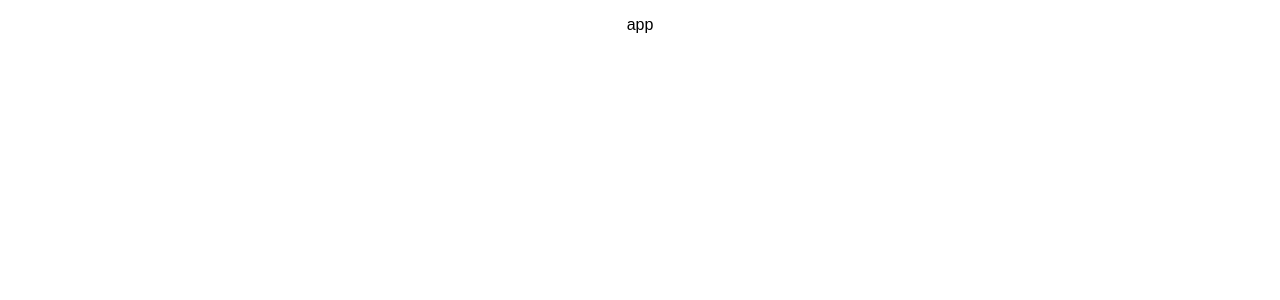
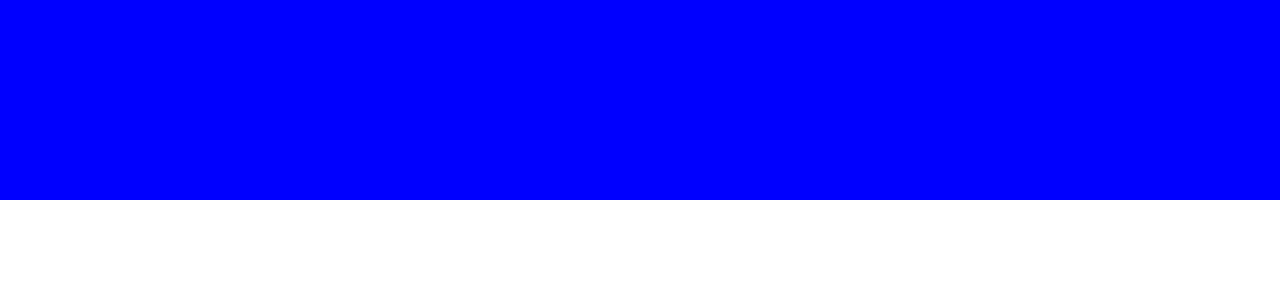
Before and after one commit to davideliason/react_fitness_log, a React (Create React App) app: page / in a window 1280 px wide. Shown: the top 300 px of the page. Built offline with nearby package versions, Linux system fonts and the light colour scheme.

Commit message:
add class App-header to css and empty div with that class for styling

```diff
--- a/src/App.css
+++ b/src/App.css
@@ -1,3 +1,10 @@
 .App {
   text-align: center;
+  margin: 0px;
+  padding: 0px;
 }
+
+.App-header {
+  background-color: blue;
+  height: 200px;
+}
--- a/src/App.js
+++ b/src/App.js
@@ -8,7 +8,8 @@ class App extends Component {
   render(){
     return (
          <div className = "App">
-            <p>app</p>
+            <div className = "App-header">
+            </div>
          </div>
       );
   }
```
